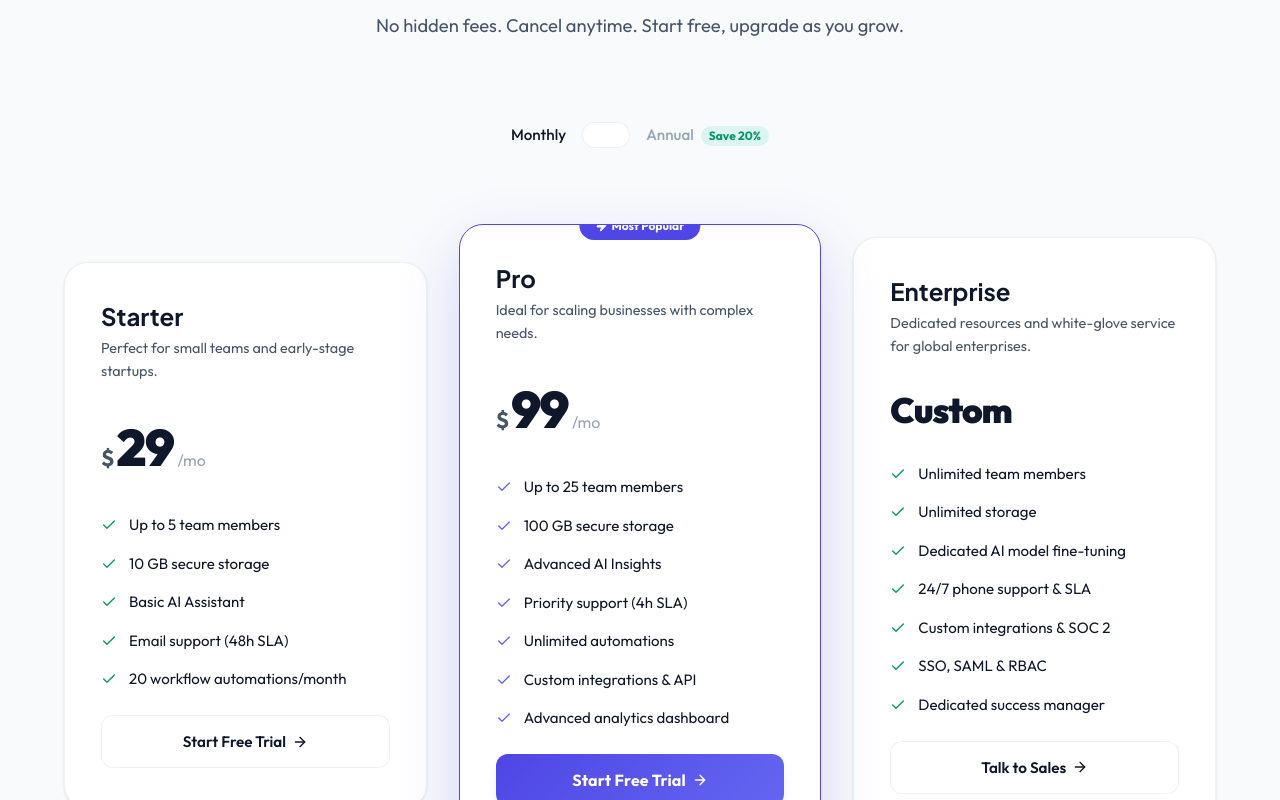
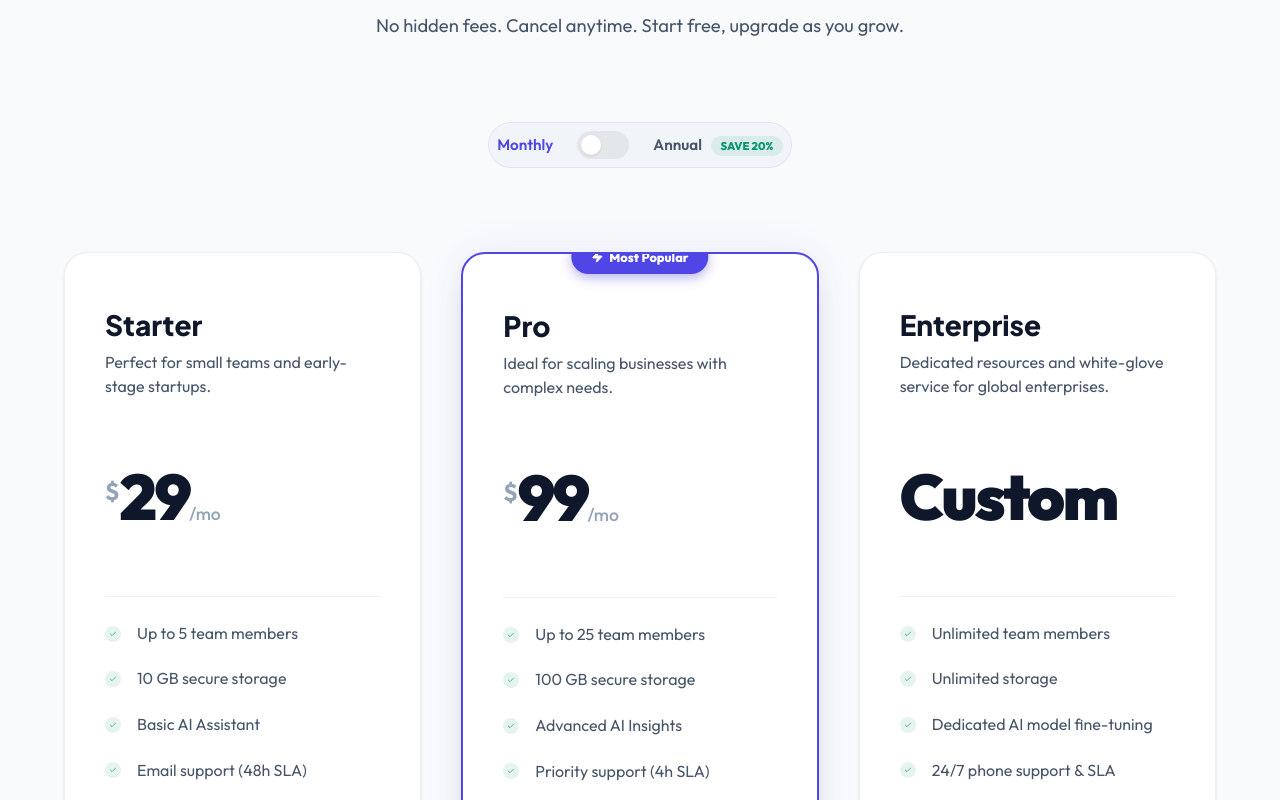
Before and after one commit to asterexplorer/prabhutechpro, a React (Vite) app: page / in a window 1280 px wide. Shown: the part 6260-7060 px from the top of the page. Built offline with nearby package versions, Linux system fonts and the light colour scheme; no server answers.

Commit message:
UI Upgrade: Enhanced pricing section with premium toggle, elevated popular tier, and polished feature lists

```diff
--- a/src/index.css
+++ b/src/index.css
@@ -1050,115 +1050,195 @@ ul, ol { list-style: none; }
   display: flex;
   align-items: center;
   justify-content: center;
-  gap: 1rem;
-  margin-bottom: 3.5rem;
+  gap: 1.5rem;
+  margin: 0 auto 4rem;
+  padding: 8px;
+  background: var(--bg-mid);
+  border-radius: var(--radius-pill);
+  width: fit-content;
   font-size: 0.95rem;
-  font-weight: 500;
-  color: var(--text-muted);
-}
-.pricing__toggle-label--active { color: var(--text-primary); }
+  font-weight: 600;
+  color: var(--text-secondary);
+  border: 1px solid var(--bg-card-border);
+}
+
+.pricing__toggle-label--active {
+  color: var(--primary);
+}
+
 .pricing__switch {
-  width: 48px; height: 26px;
+  width: 52px; height: 28px;
   border-radius: 99px;
-  background: var(--bg-card);
-  border: 1px solid var(--bg-card-border);
+  background: var(--bg-card-border);
+  border: none;
   position: relative;
-  transition: background 0.3s;
-}
-.pricing__switch--on { background: var(--primary); border-color: var(--primary); }
+  transition: all 0.4s var(--ease-out);
+  cursor: pointer;
+}
+
+.pricing__switch--on {
+  background: var(--primary);
+}
+
 .pricing__switch-knob {
   position: absolute;
-  top: 3px; left: 3px;
-  width: 18px; height: 18px;
+  top: 4px; left: 4px;
+  width: 20px; height: 20px;
   border-radius: 50%;
   background: white;
-  transition: transform 0.3s var(--ease-bounce);
-}
-.pricing__switch--on .pricing__switch-knob { transform: translateX(22px); }
+  transition: transform 0.4s var(--ease-bounce);
+  box-shadow: var(--shadow-sm);
+}
+
+.pricing__switch--on .pricing__switch-knob {
+  transform: translateX(24px);
+}
+
 .pricing__discount {
-  padding: 0.15rem 0.5rem;
+  padding: 0.2rem 0.6rem;
   border-radius: var(--radius-pill);
-  background: rgba(34,211,163,0.12);
+  background: rgba(5, 150, 105, 0.1);
   color: var(--success);
-  font-size: 0.75rem;
-  font-weight: 700;
-  margin-left: 4px;
+  font-size: 0.7rem;
+  font-weight: 800;
+  text-transform: uppercase;
+  margin-left: 6px;
 }
 
 .pricing__grid {
   display: grid;
-  grid-template-columns: repeat(auto-fit, minmax(300px, 1fr));
+  grid-template-columns: repeat(auto-fit, minmax(320px, 1fr));
+  gap: 2.5rem;
+  align-items: stretch;
+  padding: 20px 0;
+}
+
+.pricing-card {
+  padding: 3.5rem 2.5rem;
+  display: flex;
+  flex-direction: column;
   gap: 2rem;
-  align-items: center;
-  padding: 20px 0;
-}
-
-.pricing-card {
-  padding: 2.5rem 2.25rem;
-  display: flex;
-  flex-direction: column;
-  gap: 1.5rem;
   position: relative;
-}
+  background: var(--bg-card);
+}
+
 .pricing-card--popular {
-  border-color: var(--primary) !important;
-  transform: scale(1.04);
-  box-shadow: 0 24px 60px rgba(91,82,240,0.22);
-  z-index: 1;
-}
-.pricing-card--popular:hover { transform: scale(1.04) translateY(-6px); }
+  border: 2px solid var(--primary) !important;
+  transform: scale(1.05);
+  box-shadow: var(--shadow-lg), 0 0 40px rgba(79, 70, 229, 0.08);
+  z-index: 2;
+}
+
+.pricing-card--popular:hover {
+  transform: scale(1.05) translateY(-8px);
+}
+
 .pricing-card__popular-label {
   position: absolute;
   top: -14px; left: 50%;
   transform: translateX(-50%);
   background: var(--primary);
   color: white;
-  padding: 0.3rem 1rem;
+  padding: 0.4rem 1.25rem;
   border-radius: var(--radius-pill);
-  font-size: 0.75rem;
+  font-size: 0.8rem;
+  font-weight: 800;
+  display: flex;
+  align-items: center;
+  gap: 6px;
+  white-space: nowrap;
+  box-shadow: 0 4px 12px rgba(79, 70, 229, 0.4);
+}
+
+.pricing-card__tier {
+  font-size: 1.75rem;
+  margin-bottom: 0.5rem;
+  font-weight: 800;
+}
+
+.pricing-card__desc {
+  color: var(--text-secondary);
+  font-size: 1rem;
+  line-height: 1.5;
+}
+
+.pricing-card__price {
+  margin: 1rem 0;
+}
+
+.pricing-card__amount {
+  font-size: 4rem;
+  font-weight: 900;
+  letter-spacing: -0.04em;
+  color: var(--text-primary);
+}
+
+.pricing-card__currency {
+  font-size: 1.5rem;
   font-weight: 700;
-  display: flex;
-  align-items: center;
-  gap: 4px;
-  white-space: nowrap;
-}
-.pricing-card__header h3 { font-size: 1.5rem; margin-bottom: 0.4rem; }
-.pricing-card__desc { color: var(--text-secondary); font-size: 0.9rem; }
-.pricing-card__price {
-  display: flex;
-  align-items: baseline;
-  gap: 2px;
-}
-.pricing-card__currency { font-size: 1.4rem; font-weight: 700; color: var(--text-secondary); }
-.pricing-card__amount { font-size: 3.2rem; font-weight: 900; letter-spacing: -0.03em; }
-.pricing-card__amount--custom { font-size: 2.2rem; }
-.pricing-card__period { color: var(--text-muted); margin-left: 2px; }
-.pricing-card__features { display: flex; flex-direction: column; gap: 0.9rem; flex: 1; }
-.pricing-card__feature { display: flex; align-items: center; gap: 0.75rem; font-size: 0.94rem; }
-.pricing-card__check { color: var(--success); flex-shrink: 0; }
-.pricing-card--popular .pricing-card__check { color: var(--primary-light); }
+  color: var(--text-muted);
+  position: relative;
+  top: -1.2rem;
+}
+
+.pricing-card__period {
+  color: var(--text-muted);
+  font-weight: 500;
+  font-size: 1.1rem;
+}
+
+.pricing-card__features {
+  display: flex;
+  flex-direction: column;
+  gap: 1.25rem;
+  flex: 1;
+  padding-top: 1.5rem;
+  border-top: 1px solid var(--bg-card-border);
+}
+
+.pricing-card__feature {
+  display: flex;
+  align-items: center;
+  gap: 1rem;
+  font-size: 1rem;
+  color: var(--text-secondary);
+}
+
+.pricing-card__check {
+  color: var(--success);
+  background: rgba(5, 150, 105, 0.1);
+  padding: 4px;
+  border-radius: 50%;
+  flex-shrink: 0;
+}
+
 .pricing-card__btn-outline {
   width: 100%;
-  padding: 1rem;
+  padding: 1.1rem;
   border-radius: var(--radius-md);
   border: 1px solid var(--bg-card-border);
-  font-weight: 600;
-  font-size: 0.95rem;
+  font-weight: 700;
+  font-size: 1rem;
   color: var(--text-primary);
-  background: rgba(255,255,255,0.04);
-  transition: background 0.2s, border-color 0.2s;
-  display: flex;
-  align-items: center;
-  justify-content: center;
-  gap: 6px;
-}
-.pricing-card__btn-outline:hover { background: rgba(255,255,255,0.08); border-color: rgba(255,255,255,0.2); }
+  background: var(--bg-mid);
+  transition: all 0.3s var(--ease-smooth);
+  display: flex;
+  align-items: center;
+  justify-content: center;
+  gap: 10px;
+}
+
+.pricing-card__btn-outline:hover {
+  background: var(--bg-card-border);
+  border-color: var(--text-muted);
+  transform: translateY(-2px);
+}
 
 .pricing__note {
   text-align: center;
-  margin-top: 3rem;
+  margin-top: 4rem;
   color: var(--text-muted);
-  font-size: 0.9rem;
+  font-size: 1rem;
 }
 
 /* ── 20.  Testimonials ────────────────────────────────────────────── */
```
